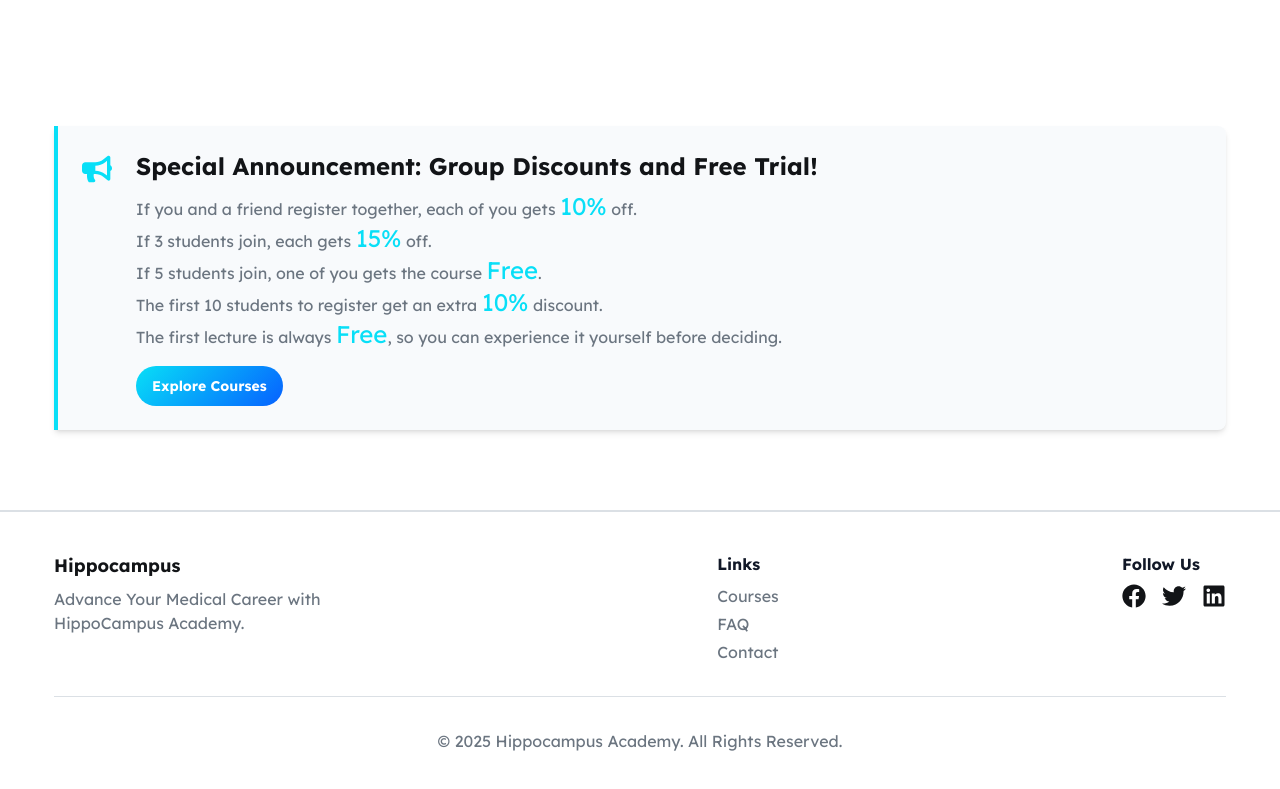
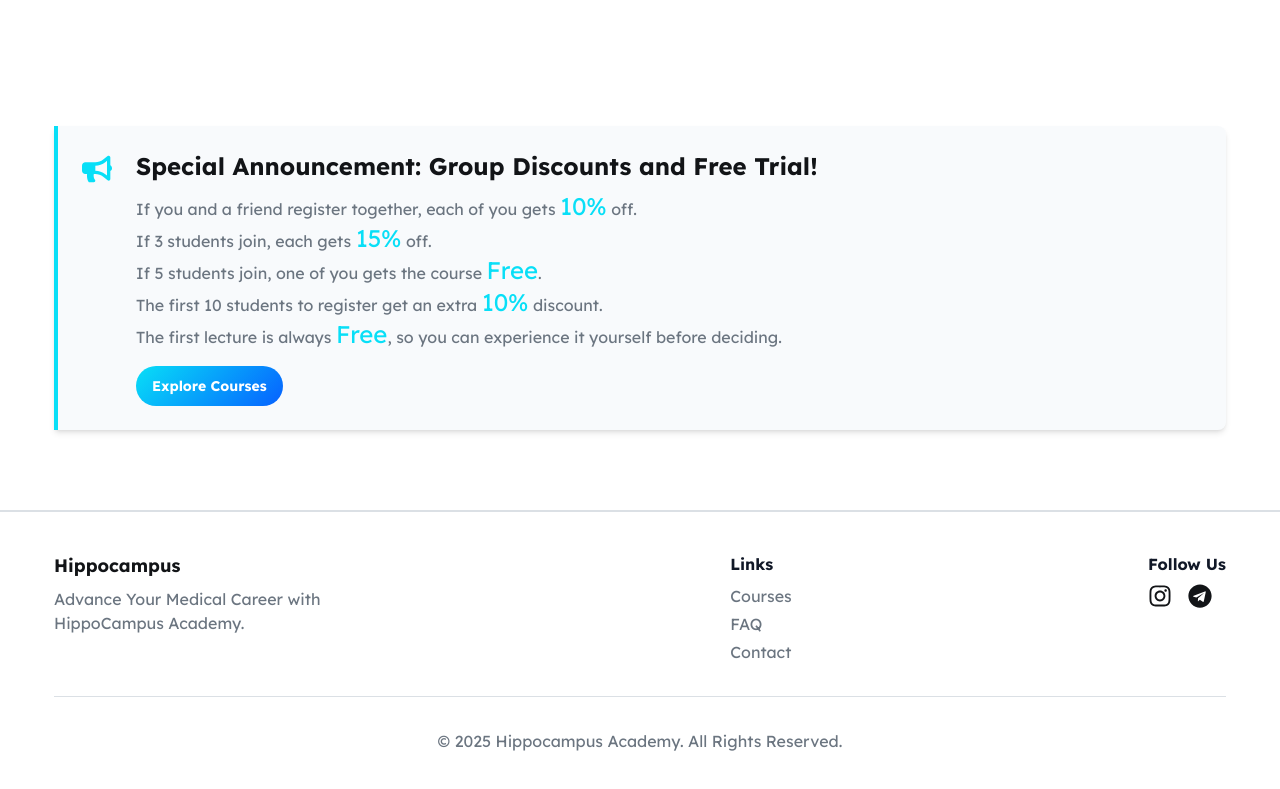
Before and after one commit to belalnady803-ux/hippocapus-front, a React (Vite) app: page / in a window 1280 px wide. Shown: the part 1253-2042 px from the top of the page. Built offline with nearby package versions, Linux system fonts and the light colour scheme; no server answers; a web font is replaced by a local one.

Commit message:
udate the links

```diff
--- a/src/components/Footer.jsx
+++ b/src/components/Footer.jsx
@@ -1,5 +1,5 @@
 import { Link } from "react-router";
-import { FaFacebook, FaTwitter, FaLinkedin } from "react-icons/fa";
+import { FaInstagram, FaTelegram } from "react-icons/fa";
 
 const Footer = () => {
     return (
@@ -23,9 +23,8 @@ const Footer = () => {
                     <div>
                         <h4 className="font-bold dark:text-p4 mb-2">Follow Us</h4>
                         <div className="flex gap-4 text-p2 dark:text-p4">
-                            <a href="#" className="hover:opacity-75"><FaFacebook size={24} /></a>
-                            <a href="#" className="hover:opacity-75"><FaTwitter size={24} /></a>
-                            <a href="#" className="hover:opacity-75"><FaLinkedin size={24} /></a>
+                            <a href="https://www.instagram.com/hippocampus.eu?igsh=aHpjMzJwb253YTBt&utm_source=qr"><FaInstagram size={24} /></a>
+                            <a href="https://t.me/hippocampus_eu"><FaTelegram size={24} /></a>
                         </div>
                     </div>
                 </div>
```
